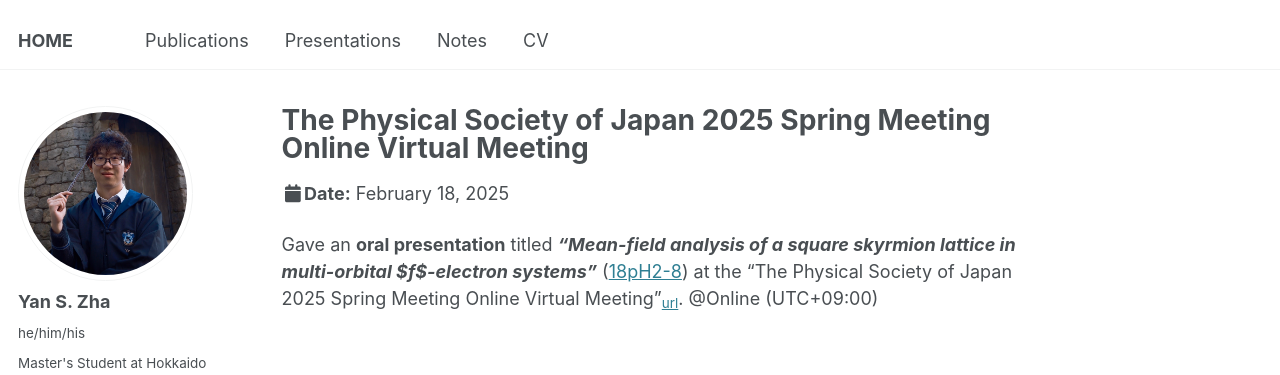
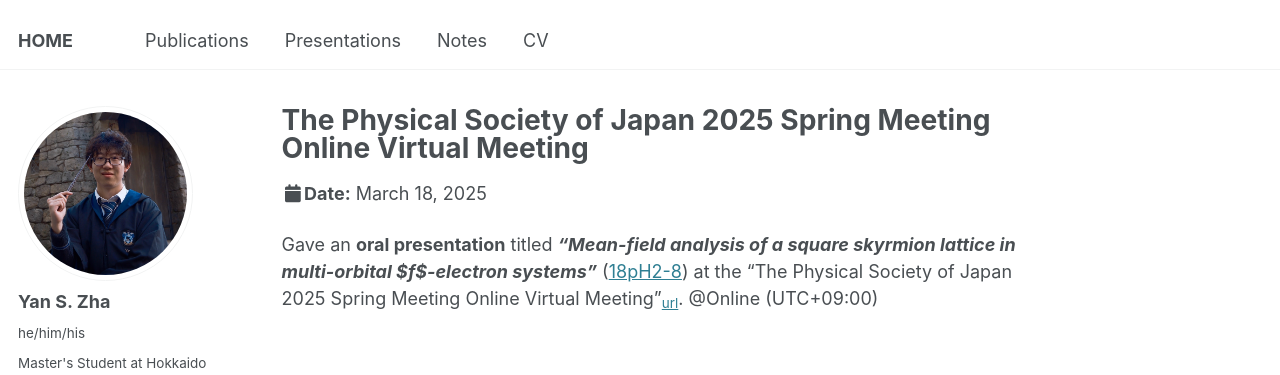
Before and after one commit to yzhacn/yzhacn.github.io, a Jekyll site: the page built from _talks/2025-03-18-pre-2.md, in a window 1280 px wide and 997 px high. Shown: the top 375 px of the window. Built offline with Jekyll 4.4.1, drawn with Linux system fonts in a browser that asks for light colours; some web fonts are replaced; some of the changed lines change nothing that is shown.

Commit message:
Update 2025-03-18-pre-2.md

```diff
--- a/_talks/2025-03-18-pre-2.md
+++ b/_talks/2025-03-18-pre-2.md
@@ -4,7 +4,7 @@
 type: "Oral presentation (Title: 'Mean-field analysis of a square skyrmion lattice in multi-orbital $f$-electron systems'), 18pH2-8"
 permalink: "https://www.jps.or.jp/english/meetings-and-awards/spring/spring-meeting.html"
 venue: "Online"
-date: 2025.02.18-2025.02.21
+date: 2025.03.18-2025.03.21
 location: "Online"
 ---
 
```
